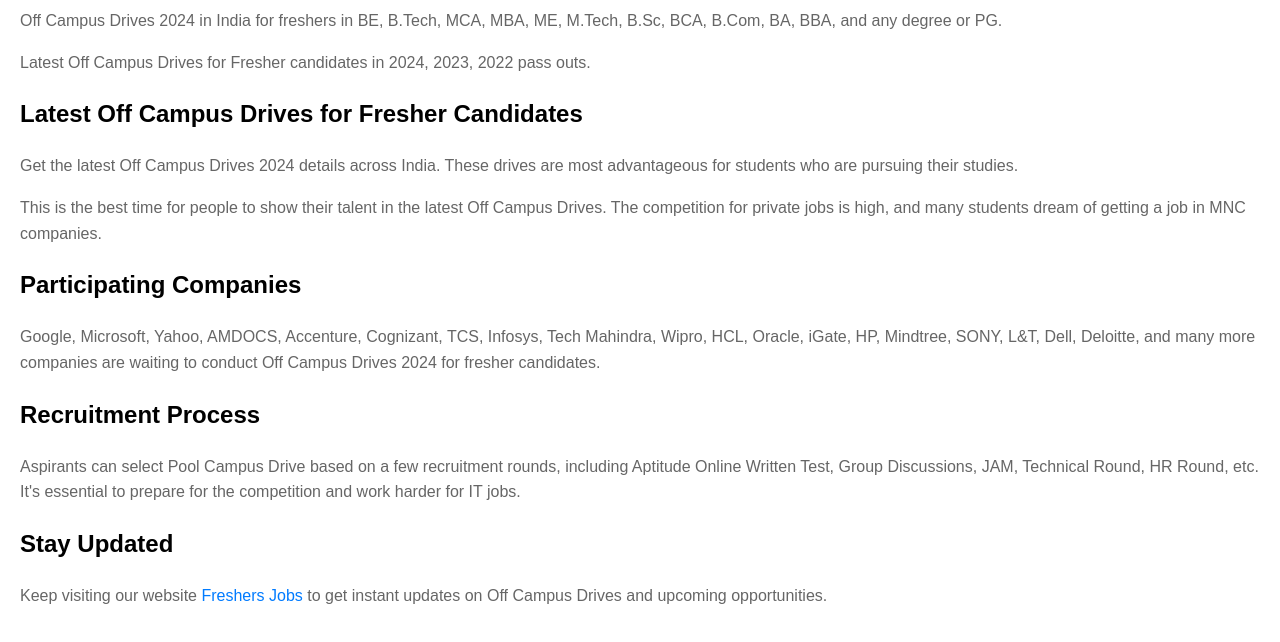
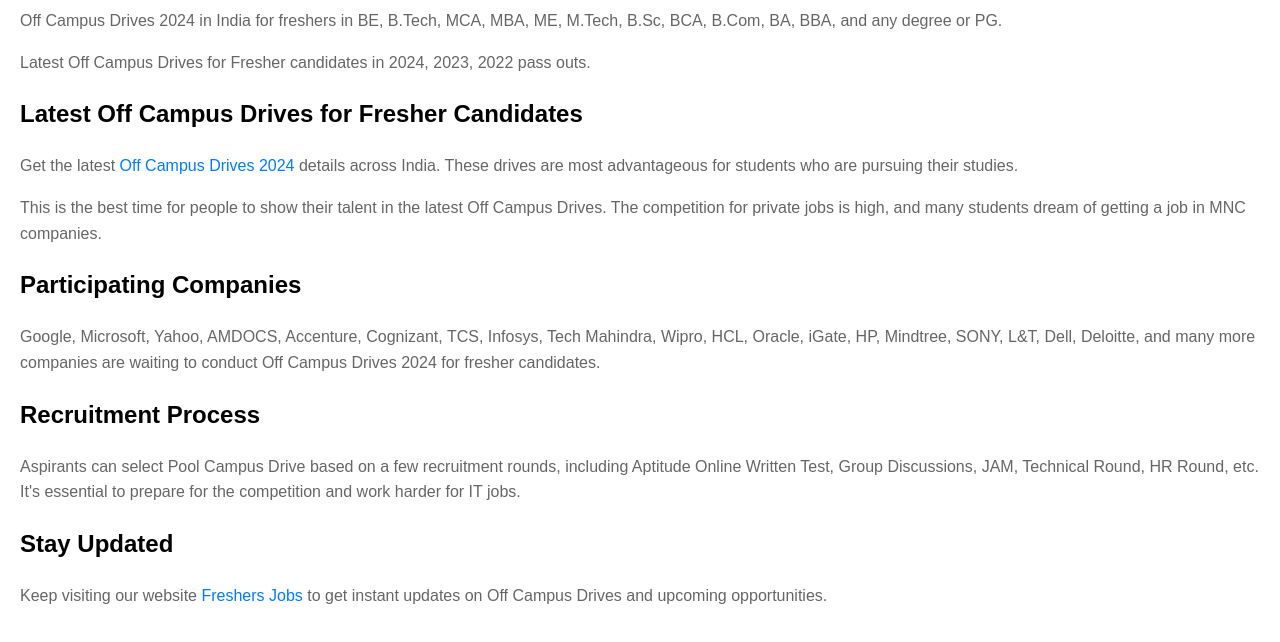
Before and after one commit to edfiz/off-campus-drive, a plain HTML site: page index.html in a window 1280 px wide. Shown: the part 86-728 px from the top of the page. Drawn offline with Linux system fonts and the light colour scheme.

Commit message:
index.html

```diff
--- a/index.html
+++ b/index.html
@@ -37,7 +37,7 @@
   <p>Latest Off Campus Drives for Fresher candidates in 2024, 2023, 2022 pass outs.</p>
 
   <h2>Latest Off Campus Drives for Fresher Candidates</h2>
-  <p>Get the latest Off Campus Drives 2024 details across India. These drives are most advantageous for students who are pursuing their studies.</p>
+  <p>Get the latest <a href="https://sites.google.com/view/off-campus-drive">Off Campus Drives 2024</a> details across India. These drives are most advantageous for students who are pursuing their studies.</p>
   <p>This is the best time for people to show their talent in the latest Off Campus Drives. The competition for private jobs is high, and many students dream of getting a job in MNC companies.</p>
 
   <h2>Participating Companies</h2>
```
